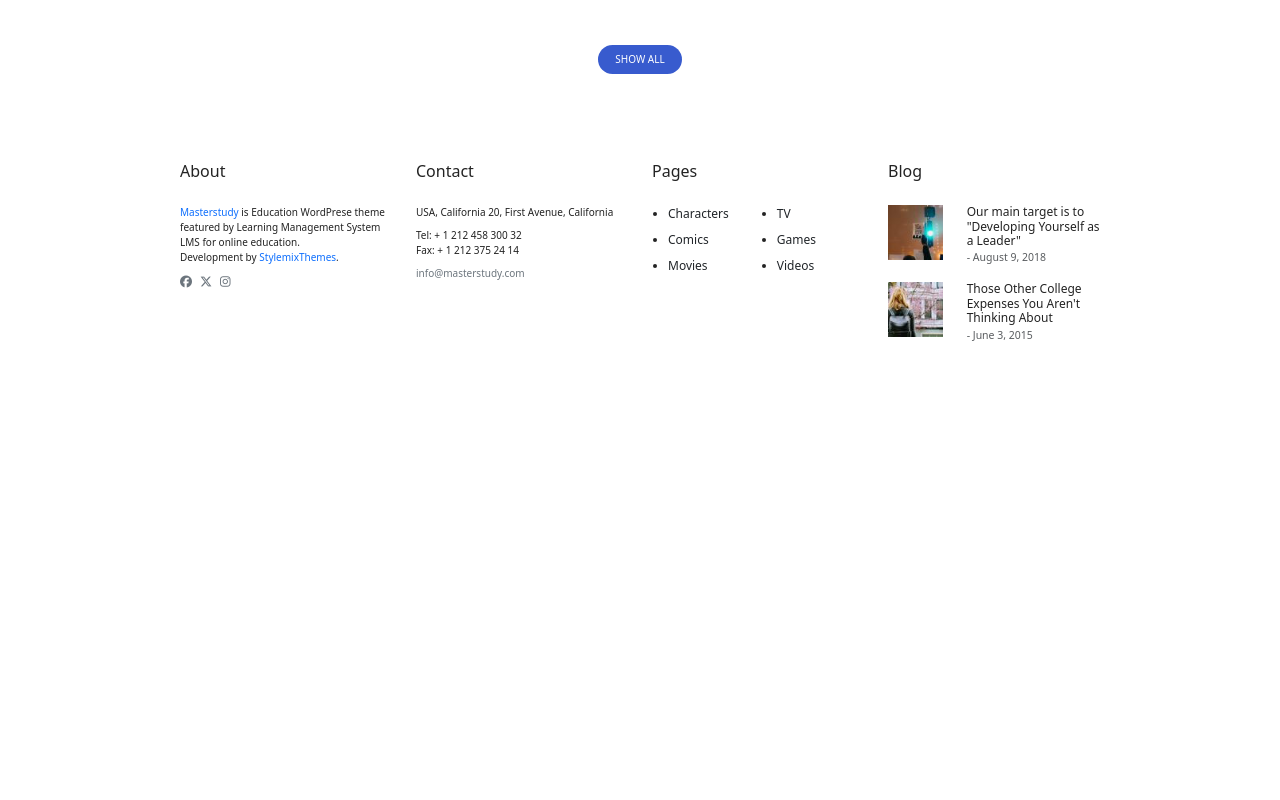
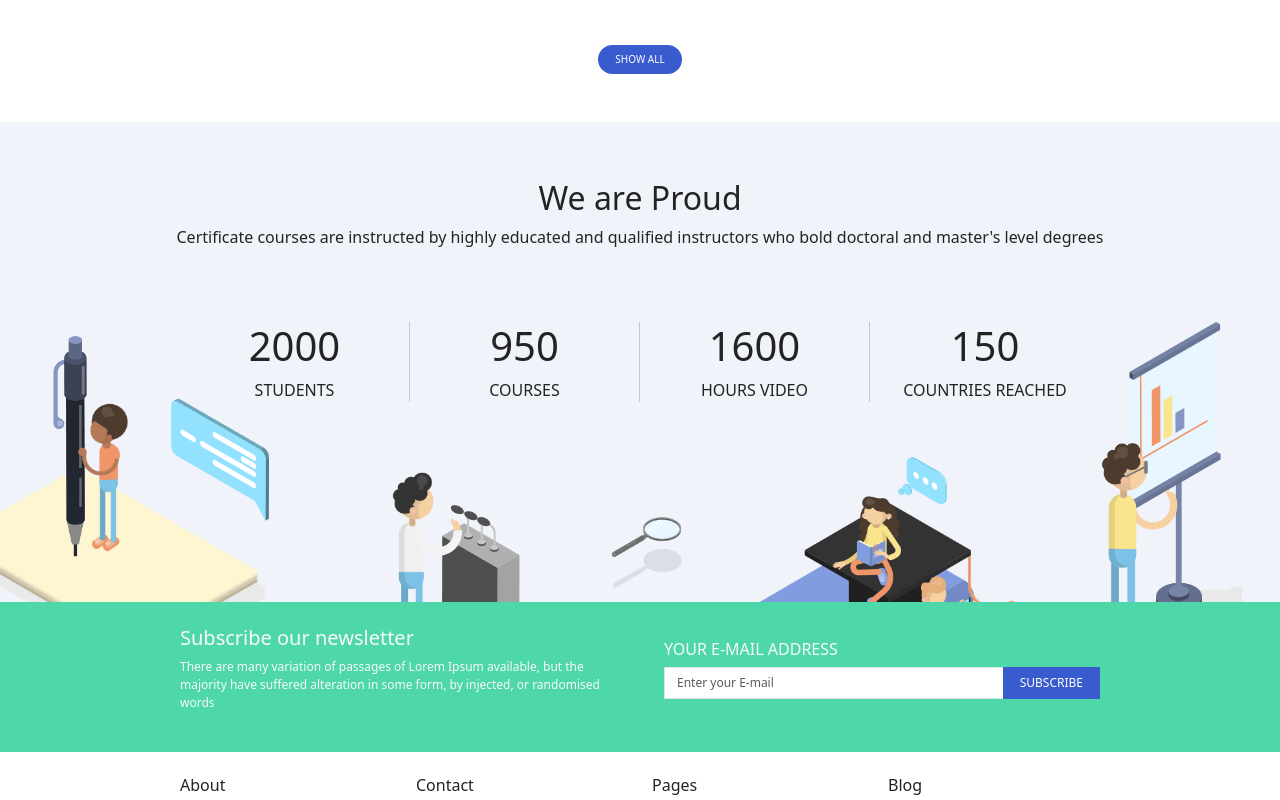
Before and after one commit to MattiaGiarrusso/proj-html-vuejs, a Vue app: page / in a window 1280 px wide. Shown: the part 2360-3160 px from the top of the page. Before the commit the page ends 2760 px from the top, so only its background shows below. Built offline with nearby package versions, Linux system fonts and the light colour scheme.

Commit message:
Feat: complete AppStats

```diff
--- a/src/components/AppFooter.vue
+++ b/src/components/AppFooter.vue
@@ -29,7 +29,7 @@ export default {
 </script>
 
 <template>
-    <div class="ms-bg ms-container">
+    <div class="ms-bg ms-container pt-4">
         <div class="row">
 
             <div class="col-3">
--- a/src/components/AppStats.vue
+++ b/src/components/AppStats.vue
@@ -6,10 +6,79 @@ export default {
 </script>
 
 <template>
+    <section>
+        <div class="ms-bg-title d-flex justify-content-center align-items-center">
+            <div class="text-area text-center">
+                <h2 class="fw-lighter">We are Proud</h2>
+                <p>Certificate courses are instructed by highly educated and qualified instructors who bold doctoral and master's level degrees</p>
+            </div>
+        </div>
 
+        <div class="ms-bg-stats ms-stats-container d-flex align-items-start">
+            <div class="col-3 text-center border border-secondary-subtle border-start-0 border-top-0 border-bottom-0">
+                <h1 class="fw-lighter">2000</h1>
+                <span>STUDENTS</span>
+            </div>
+            <div class="col-3 text-center border border-secondary-subtle border-start-0 border-top-0 border-bottom-0">
+                <h1 class="fw-lighter">950</h1>
+                <span>COURSES</span>
+            </div>
+            <div class="col-3 text-center border border-secondary-subtle border-start-0 border-top-0 border-bottom-0">
+                <h1 class="fw-lighter">1600</h1>
+                <span>HOURS VIDEO</span>
+            </div>
+            <div class="col-3 text-center">
+                <h1 class="fw-lighter">150</h1>
+                <span>COUNTRIES REACHED</span>
+            </div>
+        </div>
+
+        <div class="ms-bg-search d-flex justify-content-center align-items-center">
+            <div class="col-6 pe-4 text-light gy-2">
+                <h5>Subscribe our newsletter</h5>
+                <p class="ms-fs-12">There are many variation of passages of Lorem Ipsum available, but the majority have suffered alteration in some form, by injected, or randomised words</p>
+            </div>
+
+            <div class="col-6 ps-4 text-light gy-2">
+                <h6>YOUR E-MAIL ADDRESS</h6>
+                <div class="input-group mb-3 ">
+                    <input type="search" class="form-control ms-radius-none ms-fs-12 text-secondary-emphasis" placeholder="Enter your E-mail">
+                    <button class="btn ms-radius-none ms-btn-blue ms-fs-12" type="button">SUBSCRIBE</button>
+                </div>
+            </div>
+        </div>
+
+    </section>
 </template>
 
 <style scoped lang="scss">
 
+section {
+    background-color: #F0F4FA;
+
+.ms-stats-container {
+    padding: 0px 180px;
+}
+
+    .ms-bg-title {
+        height: 200px;
+    }
+
+    .ms-bg-stats {
+        height: 280px;
+        background-image: url('../assets/img/we_proud.png');
+        background-repeat: no-repeat;
+        background-size: contain;
+
+    }
+
+    .ms-bg-search {
+        height: 150px;
+        background-color: #4ed7a8;
+        padding: 20px 180px;
+    }
+
+
+}
 
 </style>
```
